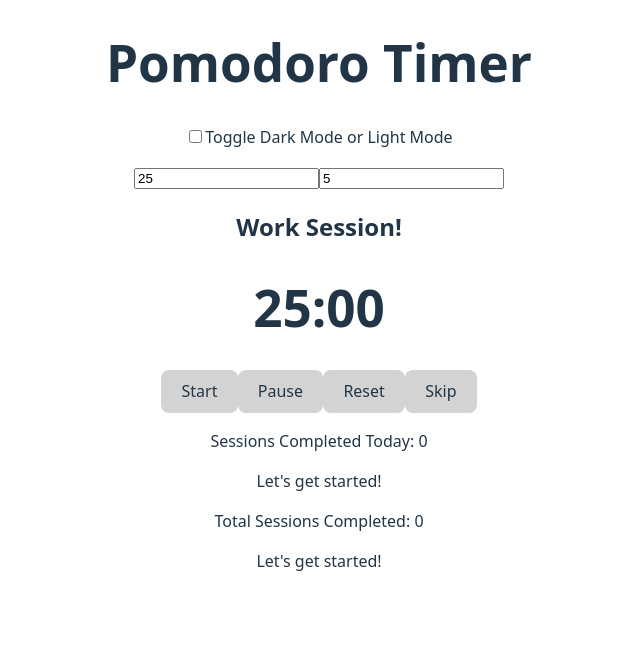
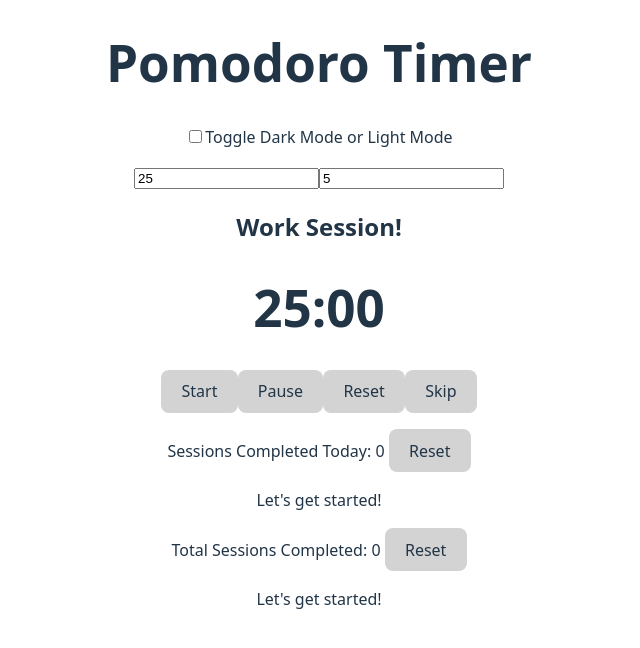
Before and after one commit to optimissist/pomodoro-timer, a React (Vite) app: page / in a window 1280 px wide. Shown: the top 648 px of the page, without its empty margins (321-961 px from the left). Built offline with nearby package versions, Linux system fonts and the light colour scheme.

Commit message:
added reset button to totals

```diff
--- a/src/components/PomodoroApp.jsx
+++ b/src/components/PomodoroApp.jsx
@@ -63,6 +63,15 @@ function PomodoroApp() {
     setSeconds(mode === "work" ? workDuration * 60 : breakDuration * 60);
 }, [mode, workDuration, breakDuration]);
 
+const resetSessions = () => {
+    setSessions(0);
+    localStorage.removeItem("sessions");
+};
+
+const resetDailySessions = () => {
+    setDailySessions(0);
+    localStorage.removeItem("dailySessions");
+};
 
     useEffect(() => localStorage.setItem("sessions", sessions), [sessions])
 
@@ -107,7 +116,9 @@ useEffect(() => {
             onSkip={skip} />
             <SessionTracker
             sessions={sessions}
-            dailySessions={dailySessions}/>
+            dailySessions={dailySessions}
+            onResetSessions={resetSessions}
+            onResetDailySessions={resetDailySessions} />
         </div>
     )
 }
--- a/src/components/SessionTracker.jsx
+++ b/src/components/SessionTracker.jsx
@@ -1,4 +1,4 @@
-function SessionTracker({sessions, dailySessions}) {
+function SessionTracker({sessions, dailySessions, onResetSessions, onResetDailySessions}) {
     function getMotivationalMessage(count) {
     if (count === 0) return "Let's get started!";
     if (count < 4) return "Great work, keep going!";
@@ -7,9 +7,9 @@ function SessionTracker({sessions, dailySessions}) {
 
     return (
         <div>
-            <p>Sessions Completed Today: {dailySessions}</p>
+            <p>Sessions Completed Today: {dailySessions} <button type="button" className="resetButton" onClick={onResetDailySessions}>Reset</button></p>
             <p>{getMotivationalMessage(dailySessions)}</p>
-            <p>Total Sessions Completed: {sessions}</p>
+            <p>Total Sessions Completed: {sessions} <button type="button" className="resetButton" onClick={onResetSessions}>Reset</button></p>
             <p>{getMotivationalMessage(sessions) }</p>
         </div>
     )
--- a/src/index.css
+++ b/src/index.css
@@ -47,6 +47,11 @@ h1 {
   line-height: 1.1;
 }
 
+@media all and (max-width: 767px) {
+  h1 {
+    padding: 0.5rem;
+  }
+}
 button {
   border-radius: 8px;
   border: 1px solid transparent;
@@ -75,7 +80,7 @@ button:focus-visible {
   margin: 0 auto;
 }
 
-.light button, .dark button:active, .dark button:hover, .dark button:focus {
+.light button, .light .resetButton, .light .resetButton:focus, .light .resetButton:hover, .light .resetButton:active, .dark button:active, .dark button:hover, .dark button:focus {
   background-color: #D3D3D3;
   color: #213547;
 }
@@ -89,7 +94,7 @@ button:focus-visible {
   margin: 0 auto;
 }
 
-.dark button, .light button:active, .light button:hover, .light button:focus  {
+.dark button, .dark .resetButton, .dark .resetButton:focus, .dark .resetButton:hover, .dark .resetButton:active, .light button:active, .light button:hover, .light button:focus  {
   background-color: #1a1a1a;
   color: #D3D3D3;
 }
```
